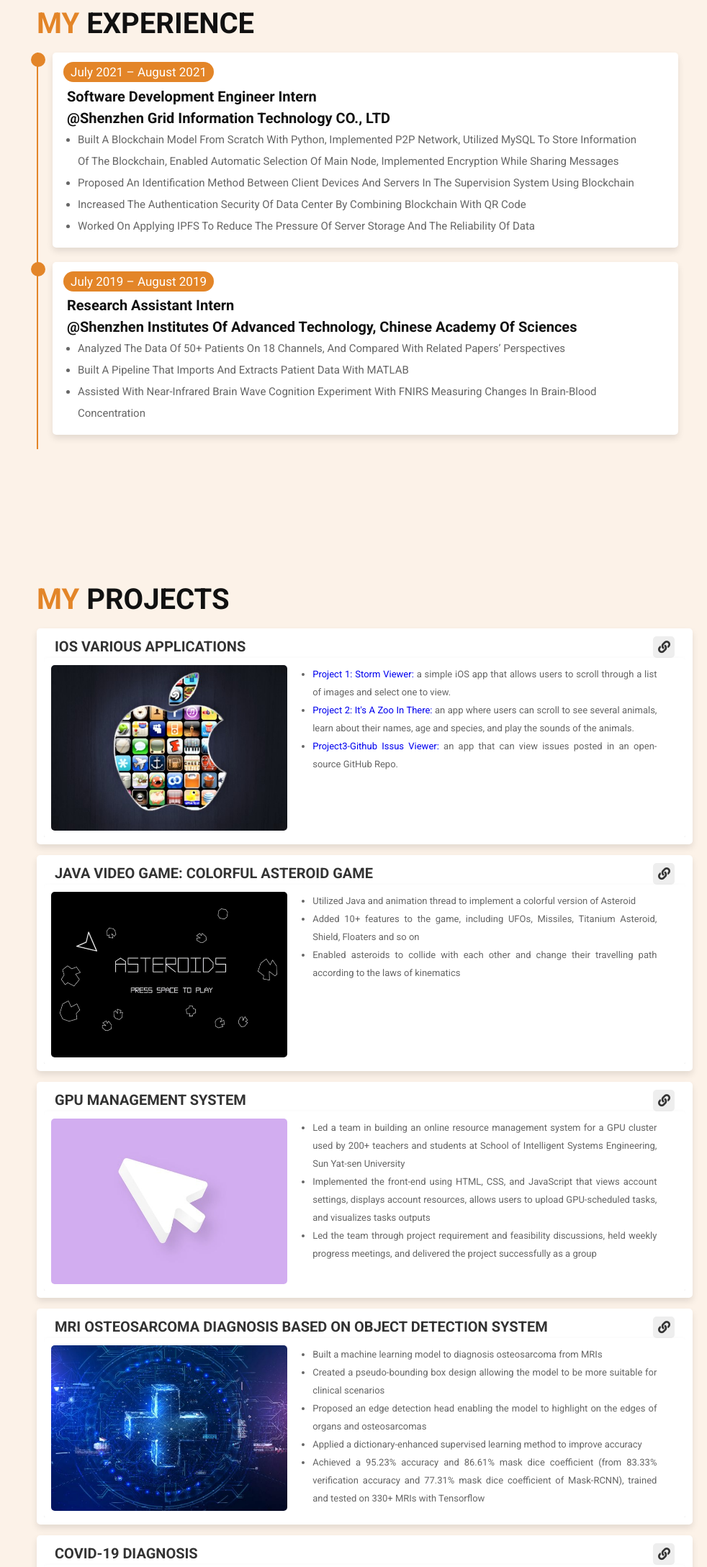
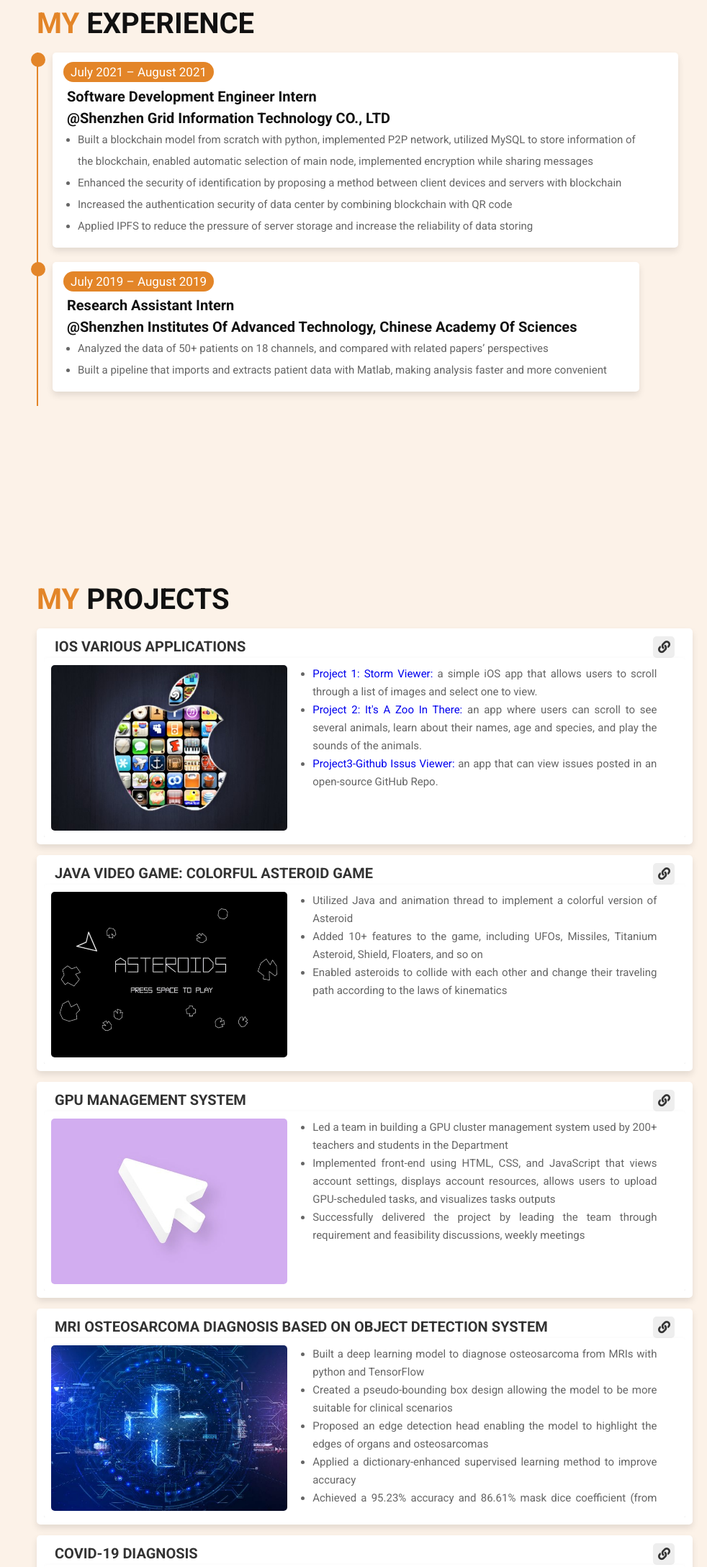
Before and after one commit to ZhiqingPan/ZhiqingPan.github.io, a plain HTML site: page index.html in a window 1280 px wide. Shown: the part 1607-3784 px from the top of the page at 72% size, without its empty margins (298-1280 px from the left). Drawn offline with Linux system fonts and the light colour scheme.

Commit message:
revised project descriptions

```diff
--- a/css/style.css
+++ b/css/style.css
@@ -397,10 +397,12 @@ section{
     font-size: 1.5rem;
     color:#666;
     margin: 0 3rem 0 2rem;
+
 }
 
 .experience .box-container .box .content ul li{
     line-height: 3rem;
+    text-transform: none;
 }
 
 .portfolio .box-container{
@@ -458,6 +460,11 @@ section{
 .portfolio .box-container .box .right-box ul li{
     line-height: 2.5rem;
     text-transform: none;
+    font-size: 1.5rem;
+}
+
+.portfolio .box-container .box .right-box ul li a{
+    text-decoration: none;
 }
 
 .portfolio .box-container .box .left-box img{
--- a/index.html
+++ b/index.html
@@ -95,9 +95,9 @@
                     <p>
                     	<ul>
                     		<li>Built a blockchain model from scratch with python, implemented P2P network, utilized MySQL to store information of the blockchain, enabled automatic selection of main node, implemented encryption while sharing messages</li>
-                    		<li>Proposed an identification method between client devices and servers in the Supervision System using blockchain</li>
+                    		<li>Enhanced the security of identification by proposing a method between client devices and servers with blockchain</li>
                     		<li>Increased the authentication security of data center by combining blockchain with QR code</li>
-                    		<li>Worked on applying IPFS to reduce the pressure of server storage and the reliability of data</li>
+                    		<li>Applied IPFS to reduce the pressure of server storage and increase the reliability of data storing</li>
                     	</ul>
                     </p>
                 </div>
@@ -111,8 +111,7 @@
                     <p>
                     	<ul>
                     		<li>Analyzed the data of 50+ patients on 18 channels, and compared with related papers’ perspectives</li>
-                    		<li>Built a pipeline that imports and extracts patient data with MATLAB</li>
-                    		<li>Assisted with near-infrared brain wave cognition experiment with fNIRS measuring changes in brain-blood concentration</li>
+                    		<li>Built a pipeline that imports and extracts patient data with Matlab, making analysis faster and more convenient</li>
                     	</ul>
                     </p>
                 </div>
@@ -179,8 +178,8 @@
 	            	<div class="right-box">
 	            		<ul>
 	            			<li>Utilized Java and animation thread to implement a colorful version of Asteroid</li>
-	            			<li>Added 10+ features to the game, including UFOs, Missiles, Titanium Asteroid, Shield, Floaters and so on</li>
-	            			<li>Enabled asteroids to collide with each other and change their travelling path according to the laws of kinematics</li>
+	            			<li>Added 10+ features to the game, including UFOs, Missiles, Titanium Asteroid, Shield, Floaters, and so on</li>
+	            			<li>Enabled asteroids to collide with each other and change their traveling path according to the laws of kinematics</li>
 	            		</ul>
 	            	</div>
 	            </div>
@@ -203,9 +202,9 @@
 	            	</div>
 	            	<div class="right-box">
 	            		<ul>
-	            			<li>Led a team in building an online resource management system for a GPU cluster used by 200+ teachers and students at School of Intelligent Systems Engineering, Sun Yat-sen University</li>
-	            			<li>Implemented the front-end using HTML, CSS, and JavaScript that views account settings, displays account resources, allows users to upload GPU-scheduled tasks, and visualizes tasks outputs</li>
-	            			<li>Led the team through project requirement and feasibility discussions, held weekly progress meetings, and delivered the project successfully as a group</li>
+	            			<li>Led a team in building a GPU cluster management system used by 200+ teachers and students in the Department</li>
+	            			<li>Implemented front-end using HTML, CSS, and JavaScript that views account settings, displays account resources, allows users to upload GPU-scheduled tasks, and visualizes tasks outputs</li>
+	            			<li>Successfully delivered the project by leading the team through requirement and feasibility discussions, weekly meetings</li>
 	            		</ul>
 	            	</div>
 	            </div>
@@ -227,18 +226,18 @@
 	            	</div>
 	            	<div class="right-box">
 	            		<ul>
-	            			<li>Built a machine learning model to diagnosis osteosarcoma from MRIs</li>
+	            			<li>Built a deep learning model to diagnose osteosarcoma from MRIs with python and TensorFlow</li>
 	            			<li>Created a pseudo-bounding box design allowing the model to be more suitable for clinical scenarios</li>
-	            			<li>Proposed an edge detection head enabling the model to highlight on the edges of organs and osteosarcomas</li>
+	            			<li>Proposed an edge detection head enabling the model to highlight the edges of organs and osteosarcomas</li>
 	            			<li>Applied a dictionary-enhanced supervised learning method to improve accuracy</li>
-	            			<li>Achieved a 95.23% accuracy and 86.61% mask dice coefficient (from 83.33% verification accuracy and 77.31% mask dice coefficient of Mask-RCNN), trained and tested on 330+ MRIs with Tensorflow</li>
+	            			<li>Achieved a 95.23% accuracy and 86.61% mask dice coefficient (from 83.33% accuracy and 77.31% mask dice coefficient of Mask-RCNN), trained and tested on 330+ MRIs</li>
 	            		</ul>
 	            	</div>
             	</div>
 
             </div>
 
-            <div class="box">
+            <div class="box" id="COVID-19">
             	<div class="top">
             		<h3> COVID-19 Diagnosis
 					<div class="icons">
@@ -248,7 +247,7 @@
             	</div>
             	<div class="second">
             		<div class="left-box">
-            			<a href="#">
+            			<a href="#COVID-19">
 	            		<img src="images/lungs.gif" alt=""></a>
 
 
@@ -286,40 +285,13 @@
 	            		<ul>
 	            			<li>Applied a parallel CNN decoder to optimize Sketch-RNN to generate more vivid sketches</li>
 	            			<li>Evaluated the generated sketches with loss comparison, t-SNE, and a trained discriminator</li>
-	            			<li>Published paper on this project: https://doi.org/10.1007/978-3-030-64556-4_8</li>
+	            			<li>Published paper on this project: <a href="https://doi.org/10.1007/978-3-030-64556-4_8"><b><i>Sketch-Inspector: A Deep Mixture Model for High-Quality Sketch Generation of Cats</i></b></a></li>
 	            		</ul>
 	            	</div>
             	</div>
 
             </div>
-<!--
-            <div class="box">
-            	<div class="top">
-            		<h3> MRI Osteosarcoma Diagnosis Based on Object Detection System </h3>
-            	</div>
-            	<div class="second">
-            		<div class="left-box">
-	            		<img src="images/img-2.jpg" alt="">
 
-		                <div class="icons">
-		                    <a href="#" class="fas fa-link"></a>
-		                    <a href="#" class="fas fa-share"></a>
-		                    <a href="#" class="fas fa-search"></a>
-		                </div>
-	            	</div>
-	            	<div class="right-box">
-	            		<ul>
-	            			<li></li>
-	            			<li></li>
-	            			<li></li>
-	            			<li></li>
-	            			<li></li>
-	            			<li></li>
-	            		</ul>
-	            	</div>
-            	</div>
-
-            </div> -->
         </div>
 
     </section>
@@ -349,37 +321,10 @@
 
             </div>
 
-<!--             <div class="icons">
-                <i class="fas fa-map-marker-alt"></i>
-
-                <a href="https://www.linkedin.com/in/%E8%8A%B7%E6%99%B4-%E6%BD%98/">
-                	<h3>linkedin</h3>
-                	<p  class="contact-text"> https://www.linkedin.com/in/%E8%8A%B7%E6%99%B4-%E6%BD%98/ </p>
-                </a>
-            </div> -->
-
         </div>
 
-<!--         <div class="row">
+    </section>
 
-            <form action="">
-
-                <input type="text" placeholder="name" class="box">
-                <input type="email" placeholder="email" class="box">
-                <input type="number" placeholder="number" class="box">
-
-                <textarea name="" placeholder="message" id="" cols="30" rows="10"></textarea>
-
-                <input type="submit" class="btn" value="send message">
-
-            </form> -->
-
-            <!-- <iframe class="map" src="https://www.google.com/maps/embed?pb=!1m18!1m12!1m3!1d30153.788252261566!2d72.82321484621745!3d19.141690214227783!2m3!1f0!2f0!3f0!3m2!1i1024!2i768!4f13.1!3m3!1m2!1s0x3be7b63aceef0c69%3A0x2aa80cf2287dfa3b!2sJogeshwari%20West%2C%20Mumbai%2C%20Maharashtra%20400047!5e0!3m2!1sen!2sin!4v1625069635379!5m2!1sen!2sin" allowfullscreen="" loading="lazy"></iframe>
-
-        </div> -->
-
-
-    </section>
 <script src="js/script.js"></script>
 
 </body>
```
